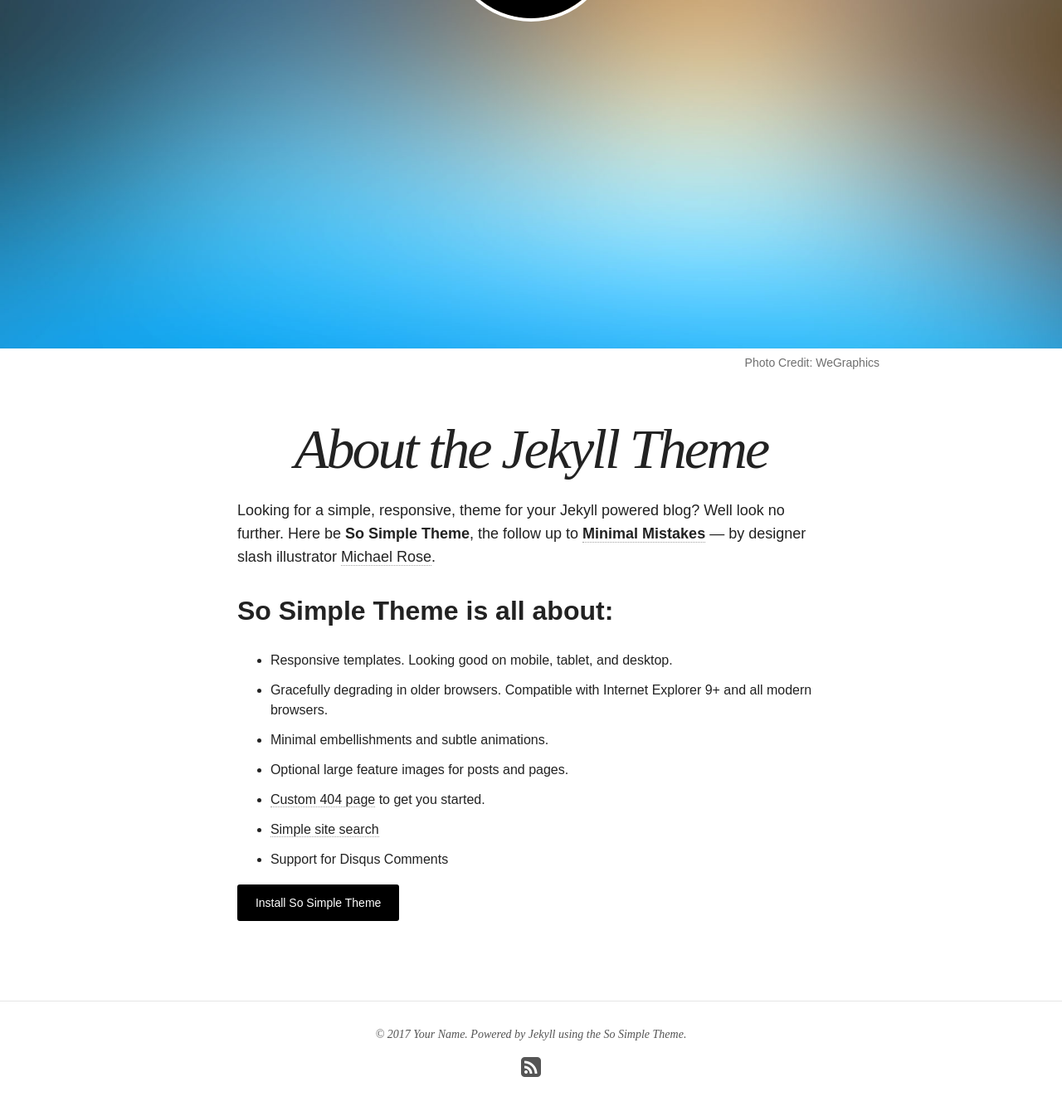
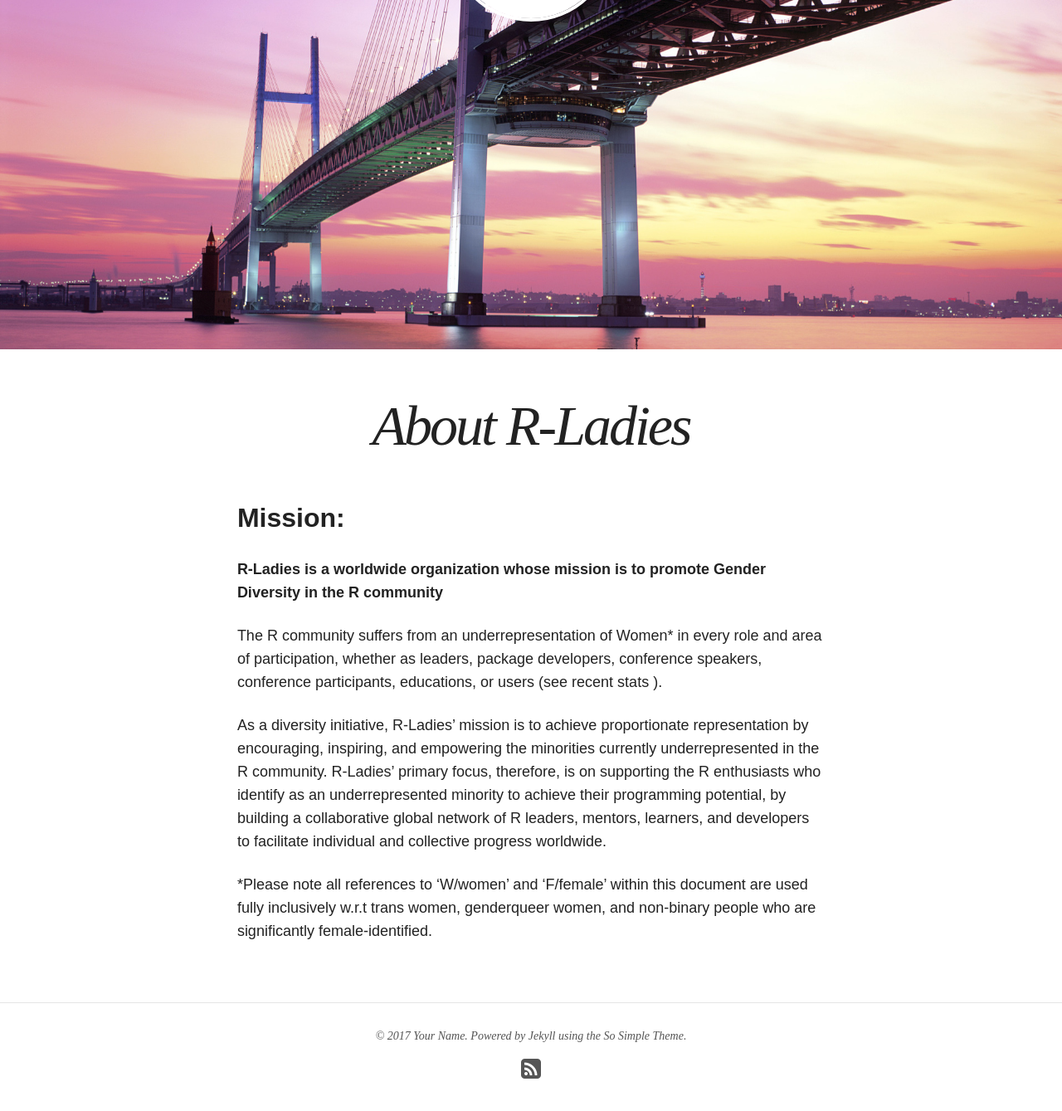
Before and after one commit to iamciera/rladies-sf-website, a Jekyll site: the page built from about/index.md, in a window 1280 px wide and 1400 px high, scrolled down 273 px. Shown: the top 1339 px of the window at 83% size. Built offline with Jekyll 4.4.1, drawn with Linux system fonts in a browser that asks for light colours; nearby versions of some CDN libraries.

Commit message:
set up bare bones site

```diff
--- a/_config.yml
+++ b/_config.yml
@@ -1,8 +1,8 @@
 # Site wide configuration
 
-title: Site Title
+title: R-Ladies SF
 locale: en_US
-description: Describe your website here.
+description: Data Obsessed
 logo: site-logo.png
 search: true
 url: http://localhost:4000
--- a/_data/navigation.yml
+++ b/_data/navigation.yml
@@ -9,8 +9,8 @@
 - title: Blog
   url: /blog/
 
-- title: Theme Setup
-  url: /theme-setup/
+- title: Meetups
+  url: /meetups/
 
 - title: Search
   url: /search/
--- a/about/index.md
+++ b/about/index.md
@@ -1,26 +1,20 @@
 ---
 layout: page
-title: About the Jekyll Theme
-excerpt: "So Simple is a responsive Jekyll theme for your words and images."
+title: About R-Ladies
+excerpt: "Data Obsessed"
 modified: 2014-08-08T19:44:38.564948-04:00
 image:
-  feature: so-simple-sample-image-4.jpg
-  credit: WeGraphics
-  creditlink: http://wegraphics.net/downloads/free-ultimate-blurred-background-pack/
+  feature: bay_bridge.jpg
+  credit:
+  creditlink:
 ---
 
-Looking for a simple, responsive, theme for your Jekyll powered blog? Well look no further. Here be **So Simple Theme**, the follow up to [**Minimal Mistakes**](http://mmistakes.github.io/minimal-mistakes) --- by designer slash illustrator [Michael Rose](http://mademistakes.com).
+## Mission:
 
-## So Simple Theme is all about:
+**R-Ladies is a worldwide organization whose mission is to promote Gender Diversity in the R community**
 
-* Responsive templates. Looking good on mobile, tablet, and desktop.
-* Gracefully degrading in older browsers. Compatible with Internet Explorer 9+ and all modern browsers.
-* Minimal embellishments and subtle animations.
-* Optional large feature images for posts and pages.
-* [Custom 404 page]({{ site.url }}/404.html) to get you started.
-* [Simple site search](https://github.com/christian-fei/Simple-Jekyll-Search)
-* Support for Disqus Comments
+The R community suffers from an underrepresentation of Women* in every role and area of participation, whether as leaders, package developers, conference speakers, conference participants, educations, or users (see recent  stats ).
 
-<a markdown="0" href="{{ site.url }}/theme-setup" class="btn">Install So Simple Theme</a>
+As a diversity initiative, R-Ladies’ mission is to achieve proportionate representation by encouraging, inspiring, and empowering the minorities currently underrepresented in the R community. R-Ladies’ primary focus, therefore, is on supporting the R enthusiasts who identify as an underrepresented minority to achieve their programming potential, by building a collaborative global network of R leaders, mentors, learners, and developers to facilitate individual and collective progress worldwide.
 
-[^1]: Example: *domain.com/category-name/post-title*
+*Please note all references to ‘W/women’ and ‘F/female’ within this document are used fully inclusively w.r.t trans women, genderqueer women, and non-binary people who are significantly female-identified.
```
Also changed, not shown: _data/authors.yml (+7 -18 lines), _posts/articles/2014-06-19-author-override.md (+2 -35 lines), meetups/index.md (added, +14 -0 lines), theme-setup/index.md (deleted, +0 -326 lines), images/bay_bridge.jpg (added), images/color-banner.png (added), images/hex-only_logo-text.png (added), images/site-logo-hex.png (added), images/site-logo.png, 1 other file.
